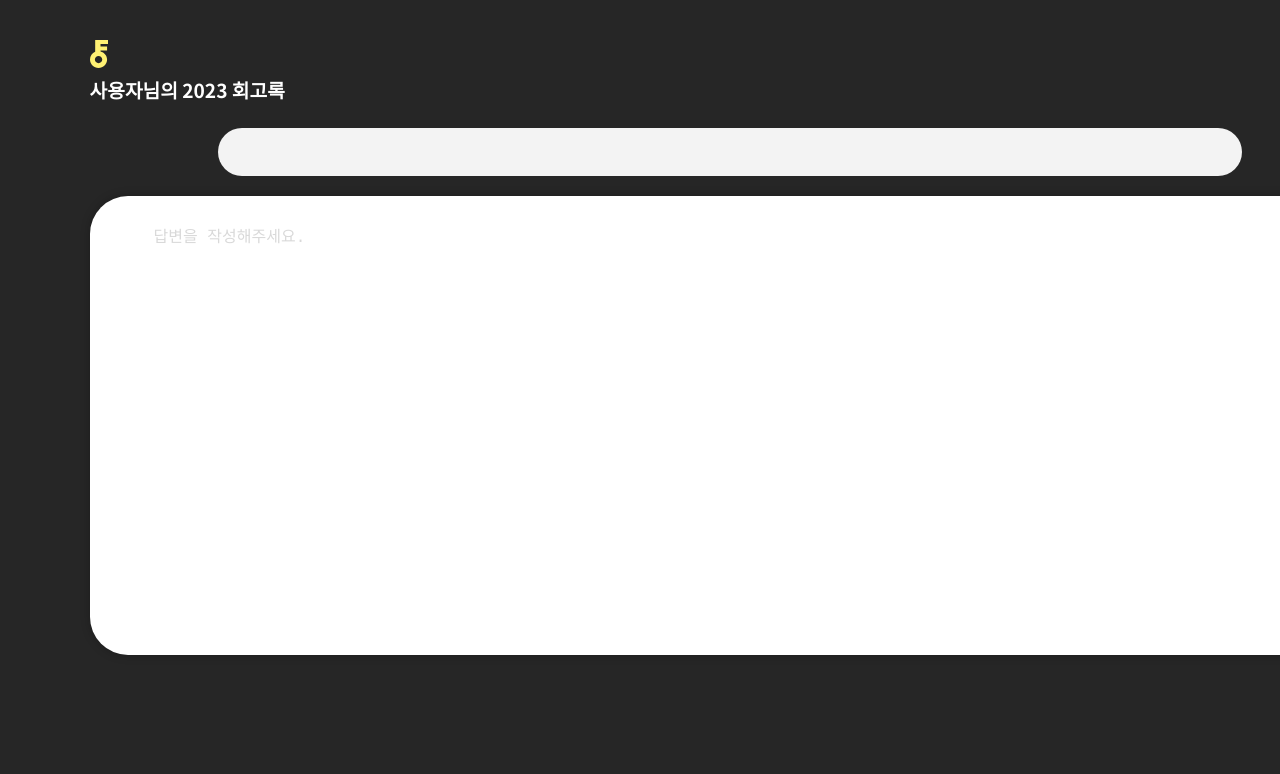
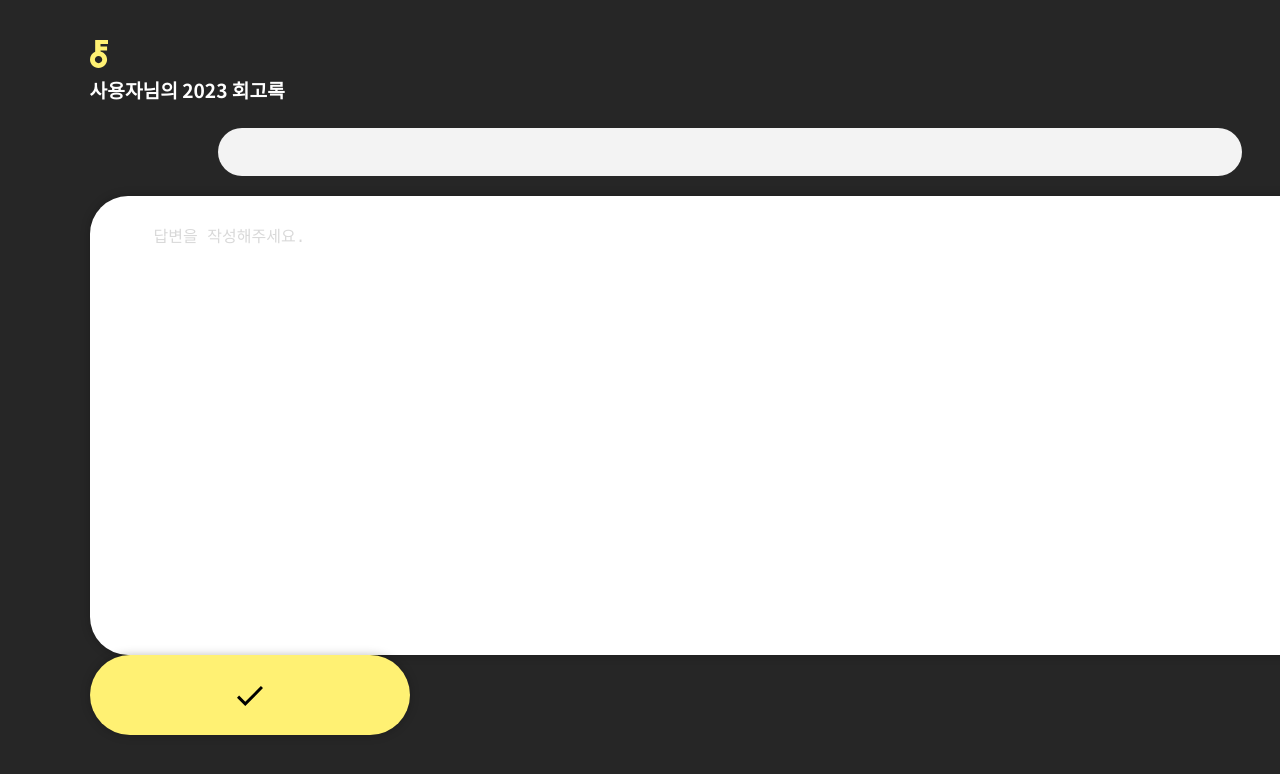
Before and after one commit to FAREWELL2023/FAREWELL_FE, a React (Create React App) app: page /mywrite/1 in a window 1280 px wide. Shown: the top 774 px of the page. Built offline with nearby package versions, Linux system fonts and the light colour scheme.

Commit message:
[feat] CheckButton 컴포넌트 구현

```diff
--- /dev/null
+++ b/src/components/CheckButton.jsx
@@ -0,0 +1,23 @@
+import React from 'react';
+import styled from 'styled-components';
+import checkicon from '../images/check.svg';
+
+const CheckBtn = styled.div`
+    background: #FFF173;
+    box-shadow: 0px 0px 10px 0px rgba(0, 0, 0, 0.25);
+    width: 25vw;
+    height: 10vh;
+    line-height: 11vh;
+    border-radius: 50px;
+    cursor: pointer;
+`
+
+const CheckButton = (props) => {
+    const { onClick } = props;
+
+    return (
+        <CheckBtn onClick={onClick}><img src={checkicon}/></CheckBtn>
+    );
+};
+
+export default CheckButton;
--- a/src/pages/MyWritePage.jsx
+++ b/src/pages/MyWritePage.jsx
@@ -2,6 +2,7 @@ import React, { useState } from 'react';
 import styled from 'styled-components';
 import logo from '../images/key_logo.svg';
 import { useLocation, useNavigate } from 'react-router-dom';
+import CheckButton from '../components/CheckButton';
 
 const Wrapper = styled.div`
     background-color: #262626;
@@ -59,6 +60,9 @@ const Answer = styled.div`
         outline: none;
     }
 `
+const StyledButton = styled.div`
+
+`
 
 
 const MyWritePage = () => {
@@ -88,6 +92,9 @@ const MyWritePage = () => {
                         onChange={onChangeAnswer}
                         placeholder="답변을 작성해주세요."
                     /></Answer>
+            <StyledButton>
+                <CheckButton/>
+            </StyledButton>
         </Wrapper>
     );
 };
```
Also changed, not shown: src/images/check.svg (added).
